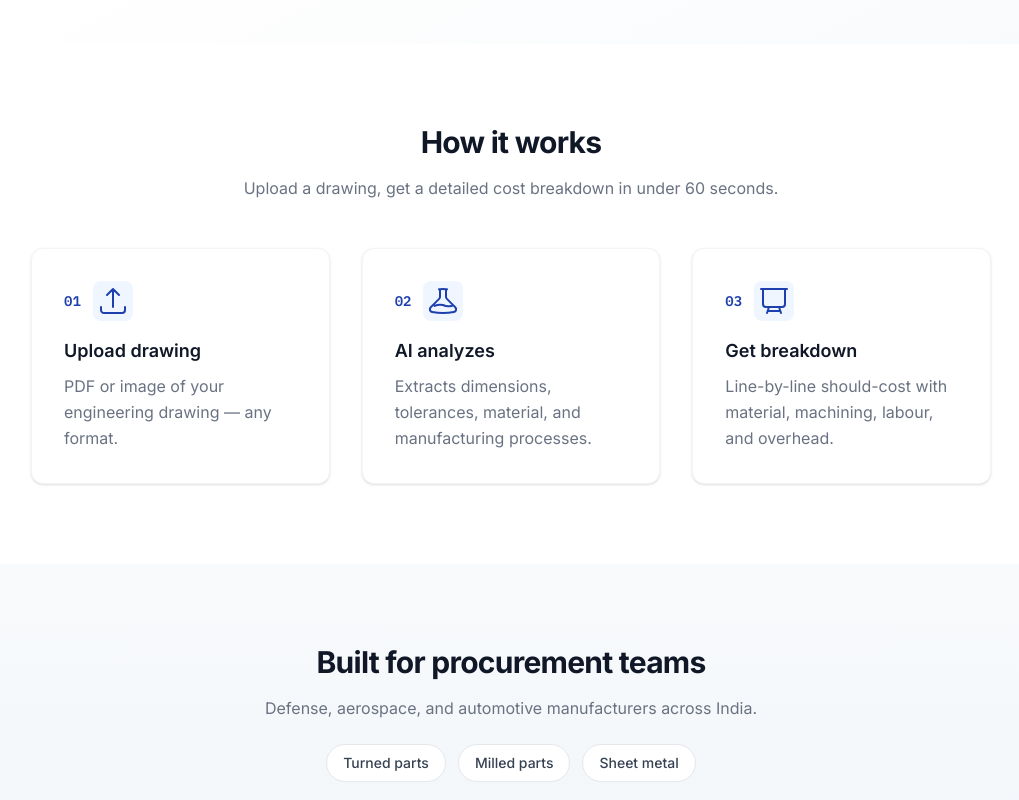
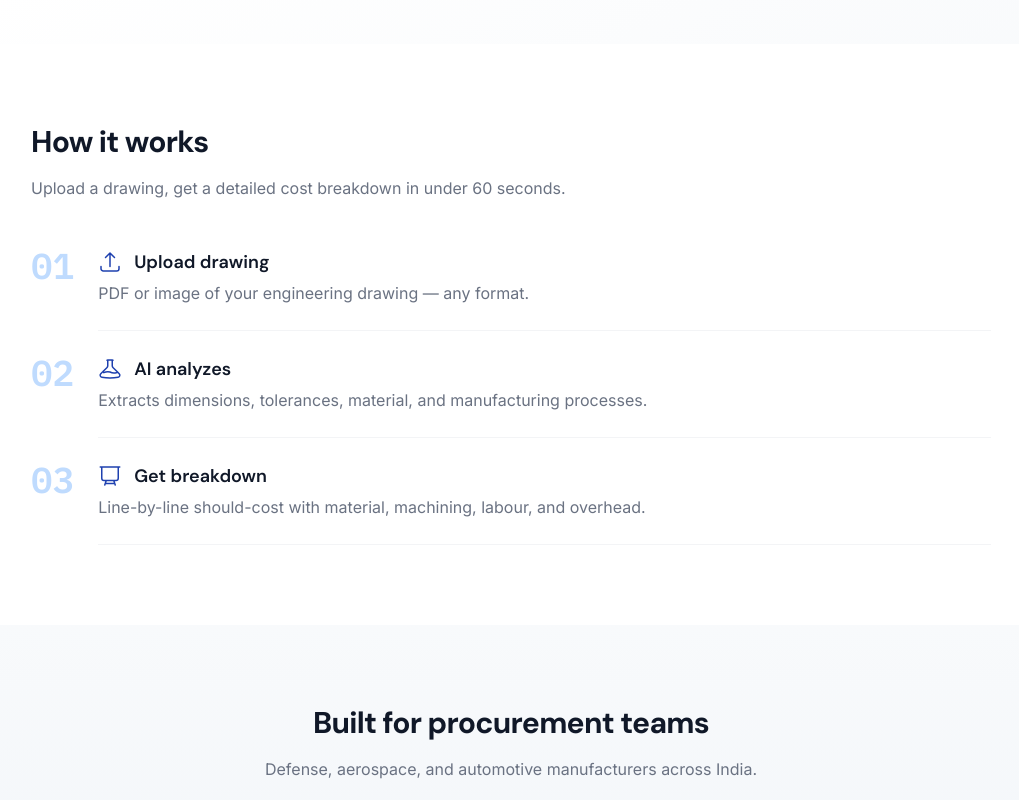
Before and after one commit to chandananvithahr/newton-metre, a Next.js app in the folder frontend/: page / in a window 1280 px wide. Shown: the part 660-1460 px from the top of the page, without its empty margins (129-1148 px from the left). Built offline with nearby package versions, Linux system fonts and the light colour scheme.

Commit message:
style: replace 3-col cards with timeline, DM Sans headings, add favicon

```diff
--- a/frontend/src/app/globals.css
+++ b/frontend/src/app/globals.css
@@ -16,8 +16,8 @@
   --color-teal-600: #0D6560;
 
   --font-sans: "Inter", ui-sans-serif, system-ui, sans-serif;
+  --font-heading: "DM Sans", ui-sans-serif, system-ui, sans-serif;
   --font-mono: "IBM Plex Mono", ui-monospace, SFMono-Regular, "SF Mono", Menlo, Consolas, monospace;
-  --font-label: "IBM Plex Sans", ui-sans-serif, system-ui, sans-serif;
 }
 
 /* Base body styles */
@@ -25,6 +25,11 @@ body {
   font-family: var(--font-sans);
   -webkit-font-smoothing: antialiased;
   -moz-osx-font-smoothing: grayscale;
+}
+
+/* Heading font */
+h1, h2, h3 {
+  font-family: var(--font-heading);
 }
 
 /* Professional input styling */
--- a/frontend/src/app/layout.tsx
+++ b/frontend/src/app/layout.tsx
@@ -15,10 +15,11 @@ export default function RootLayout({
   return (
     <html lang="en">
       <head>
+        <link rel="icon" href="/favicon.svg" type="image/svg+xml" />
         <link rel="preconnect" href="https://fonts.googleapis.com" />
         <link rel="preconnect" href="https://fonts.gstatic.com" crossOrigin="anonymous" />
         <link
-          href="https://fonts.googleapis.com/css2?family=IBM+Plex+Mono:wght@400;500;600&family=IBM+Plex+Sans:wght@400;500;600&family=Inter:wght@400;500;600;700;800&display=swap"
+          href="https://fonts.googleapis.com/css2?family=DM+Sans:wght@400;500;600;700;800&family=IBM+Plex+Mono:wght@400;500;600&family=Inter:wght@400;500;600;700&display=swap"
           rel="stylesheet"
         />
       </head>
--- a/frontend/src/app/page.tsx
+++ b/frontend/src/app/page.tsx
@@ -43,18 +43,18 @@ export default function LandingPage() {
 
       {/* How it works */}
       <section className="max-w-5xl mx-auto px-4 sm:px-8 py-12 sm:py-20">
-        <h2 className="text-3xl font-bold mb-4 text-center tracking-tight">How it works</h2>
-        <p className="text-gray-500 text-center mb-12 max-w-xl mx-auto">
+        <h2 className="text-3xl font-bold mb-4 tracking-tight">How it works</h2>
+        <p className="text-gray-500 mb-12 max-w-xl">
           Upload a drawing, get a detailed cost breakdown in under 60 seconds.
         </p>
-        <div className="grid grid-cols-1 md:grid-cols-3 gap-8">
+        <div className="space-y-6">
           {[
             {
               num: "01",
               title: "Upload drawing",
               desc: "PDF or image of your engineering drawing — any format.",
               icon: (
-                <svg className="w-8 h-8" fill="none" viewBox="0 0 24 24" stroke="currentColor" strokeWidth={1.5}>
+                <svg className="w-6 h-6" fill="none" viewBox="0 0 24 24" stroke="currentColor" strokeWidth={1.5}>
                   <path strokeLinecap="round" strokeLinejoin="round" d="M3 16.5v2.25A2.25 2.25 0 005.25 21h13.5A2.25 2.25 0 0021 18.75V16.5m-13.5-9L12 3m0 0l4.5 4.5M12 3v13.5" />
                 </svg>
               ),
@@ -64,7 +64,7 @@ export default function LandingPage() {
               title: "AI analyzes",
               desc: "Extracts dimensions, tolerances, material, and manufacturing processes.",
               icon: (
-                <svg className="w-8 h-8" fill="none" viewBox="0 0 24 24" stroke="currentColor" strokeWidth={1.5}>
+                <svg className="w-6 h-6" fill="none" viewBox="0 0 24 24" stroke="currentColor" strokeWidth={1.5}>
                   <path strokeLinecap="round" strokeLinejoin="round" d="M9.75 3.104v5.714a2.25 2.25 0 01-.659 1.591L5 14.5M9.75 3.104c-.251.023-.501.05-.75.082m.75-.082a24.301 24.301 0 014.5 0m0 0v5.714c0 .597.237 1.17.659 1.591L19.8 15.3M14.25 3.104c.251.023.501.05.75.082M19.8 15.3l-1.57.393A9.065 9.065 0 0112 15a9.065 9.065 0 00-6.23.693L5 14.5m14.8.8l1.402 1.402c1.232 1.232.65 3.318-1.067 3.611A48.309 48.309 0 0112 21c-2.773 0-5.491-.235-8.135-.687-1.718-.293-2.3-2.379-1.067-3.61L5 14.5" />
                 </svg>
               ),
@@ -74,21 +74,21 @@ export default function LandingPage() {
               title: "Get breakdown",
               desc: "Line-by-line should-cost with material, machining, labour, and overhead.",
               icon: (
-                <svg className="w-8 h-8" fill="none" viewBox="0 0 24 24" stroke="currentColor" strokeWidth={1.5}>
+                <svg className="w-6 h-6" fill="none" viewBox="0 0 24 24" stroke="currentColor" strokeWidth={1.5}>
                   <path strokeLinecap="round" strokeLinejoin="round" d="M3.75 3v11.25A2.25 2.25 0 006 16.5h2.25M3.75 3h-1.5m1.5 0h16.5m0 0h1.5m-1.5 0v11.25A2.25 2.25 0 0118 16.5h-2.25m-7.5 0h7.5m-7.5 0l-1 3m8.5-3l1 3m0 0l.5 1.5m-.5-1.5h-9.5m0 0l-.5 1.5" />
                 </svg>
               ),
             },
           ].map((step) => (
-            <div key={step.num} className="relative bg-white border border-gray-100 rounded-xl p-8 shadow-sm hover:shadow-md transition-shadow">
-              <div className="flex items-center gap-3 mb-4">
-                <span className="text-sm font-bold text-primary-600 font-mono">{step.num}</span>
-                <div className="w-10 h-10 rounded-lg bg-primary-50 flex items-center justify-center text-primary-600">
-                  {step.icon}
+            <div key={step.num} className="flex items-start gap-6 group">
+              <span className="text-4xl font-extrabold text-primary-200 font-mono leading-none group-hover:text-primary-400 transition-colors">{step.num}</span>
+              <div className="flex-1 border-b border-gray-100 pb-6">
+                <div className="flex items-center gap-3 mb-1">
+                  <span className="text-primary-600" aria-hidden="true">{step.icon}</span>
+                  <h3 className="font-semibold text-lg">{step.title}</h3>
                 </div>
+                <p className="text-gray-500 leading-relaxed">{step.desc}</p>
               </div>
-              <h3 className="font-semibold text-lg mb-2">{step.title}</h3>
-              <p className="text-gray-500 leading-relaxed">{step.desc}</p>
             </div>
           ))}
         </div>
```
Also changed, not shown: frontend/public/favicon.svg (added).
